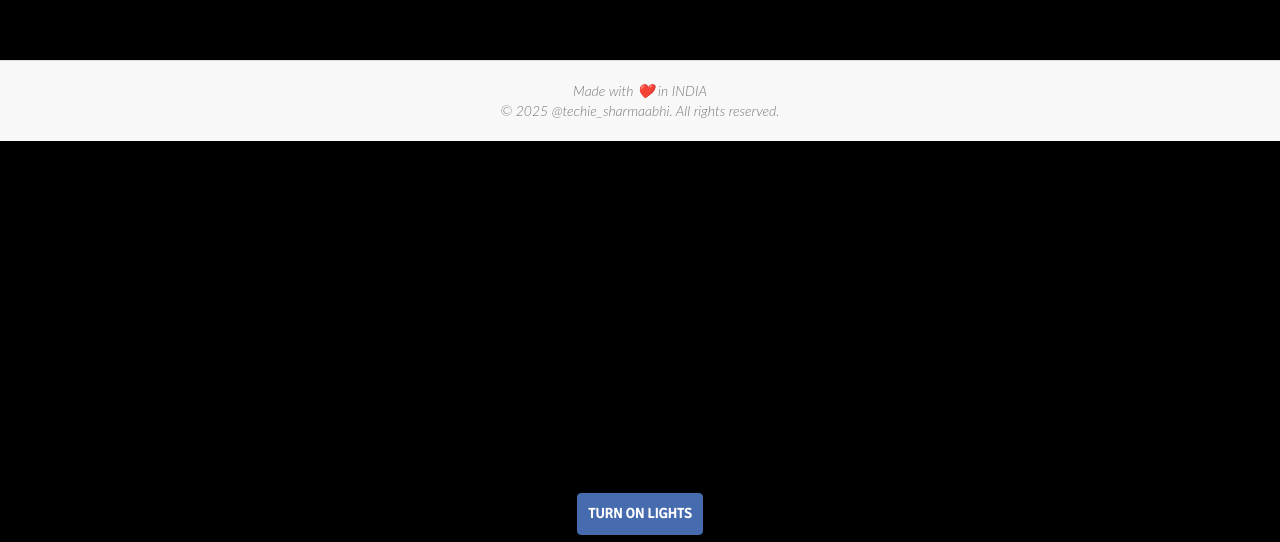
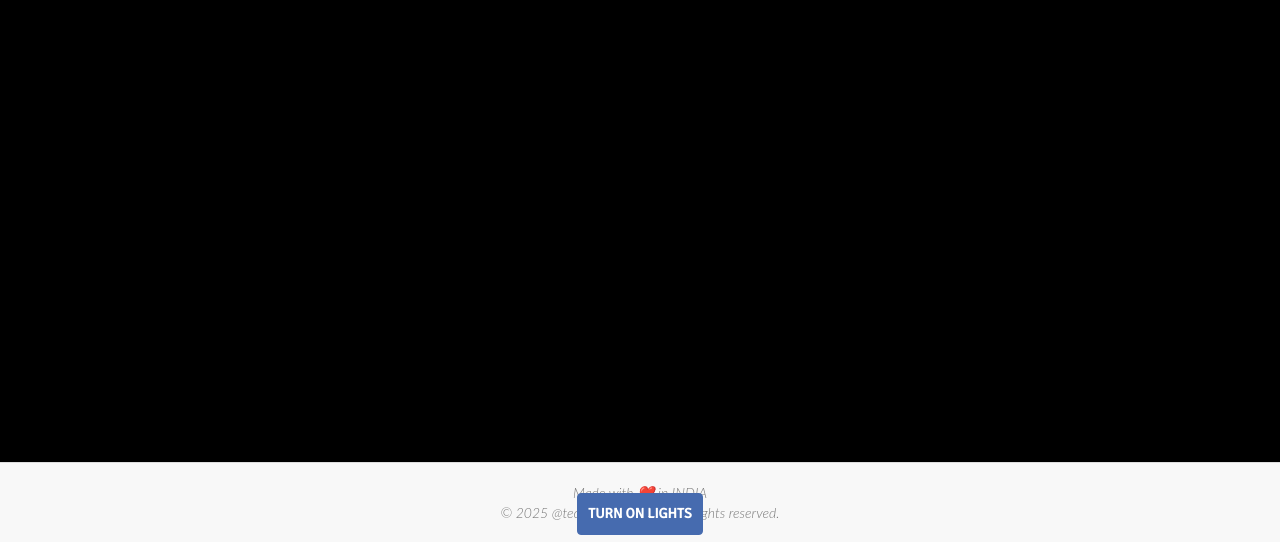
Before and after one commit to sharma576/happyBirthdayWish, a website: page index.html in a window 1280 px wide. Shown: the part 258-800 px from the top of the page. Drawn offline with nearby package versions, Linux system fonts and the light colour scheme.

Commit message:
Update stylesheet.css

```diff
--- a/stylesheet.css
+++ b/stylesheet.css
@@ -7,6 +7,32 @@ body {
 	transition:background-color linear 5s;
 	overflow-x:hidden;
 }
+html, body {
+    height: 100%;
+    margin: 0;
+    padding: 0;
+}
+
+.main-wrapper {
+    min-height: 100%;
+    position: relative;
+    padding-bottom: 80px; /* Height of footer */
+    box-sizing: border-box;
+}
+
+.footer {
+    position: absolute;
+    bottom: 0;
+    width: 100%;
+    height: 80px;
+    background-color: #f8f8f8;
+    color: #777;
+    font-size: 14px;
+    line-height: 20px;
+    border-top: 1px solid #ddd;
+    padding: 20px;
+}
+
 .container {
 	display: none;
 }
```
